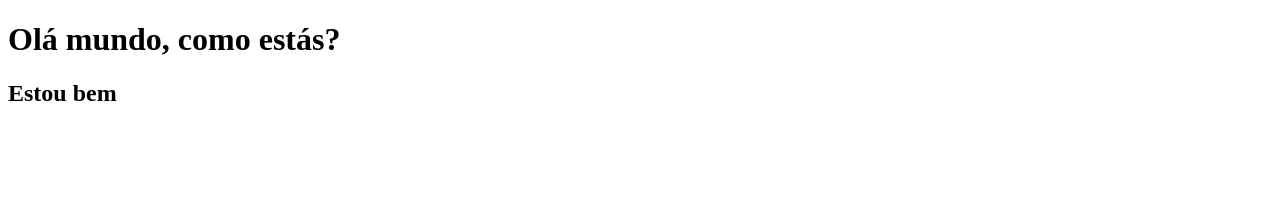
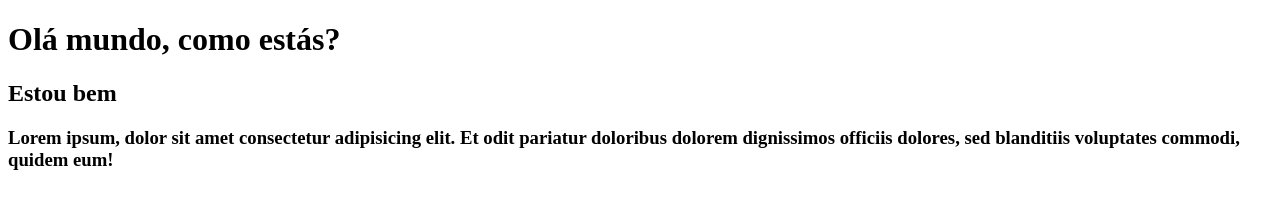
Before and after one commit to jvitords/OlaMundo, a plain HTML site: page index.html in a window 1280 px wide. Drawn offline with Linux system fonts and the light colour scheme.

Commit message:
Add texto no html
ADD html

```diff
--- a/index.html
+++ b/index.html
@@ -8,5 +8,10 @@
   <body>
     <h1>Olá mundo, como estás?</h1>
     <h2>Estou bem</h2>
+    <h3>
+      Lorem ipsum, dolor sit amet consectetur adipisicing elit. Et odit pariatur
+      doloribus dolorem dignissimos officiis dolores, sed blanditiis voluptates
+      commodi, quidem eum!
+    </h3>
   </body>
 </html>
```
